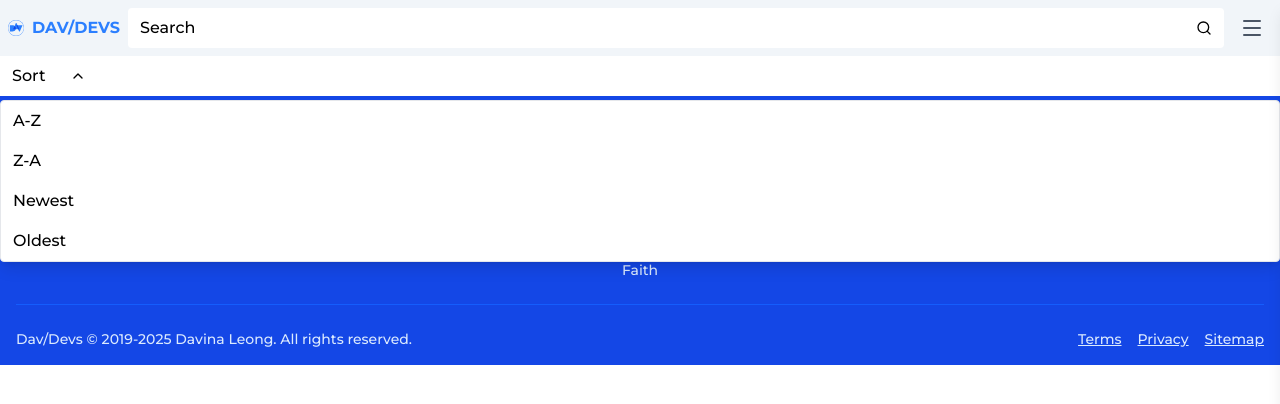
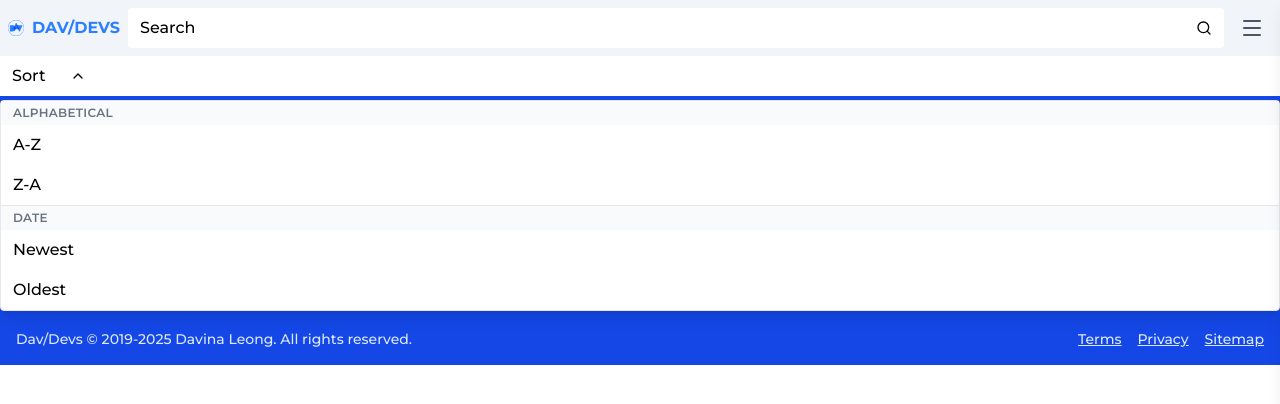
Before and after one commit to davinaleong/proj-davdevs-2025, a Next.js app: page / in a window 1280 px wide. Both pictures are taken after a click on the button 77 px from the left and 76 px from the top of the page. Shown: the top 404 px of the page. Built offline with nearby package versions, Linux system fonts and the light colour scheme.

Commit message:
Done with the DropdownMenu

```diff
--- /dev/null
+++ b/app/components/DropdownMenu.tsx
@@ -0,0 +1,106 @@
+'use client'
+
+import { useState } from 'react'
+import { ChevronDown, ChevronUp } from "lucide-react"
+
+interface DropdownOption {
+  label: string;
+  value: string;
+}
+
+interface DropdownGroup {
+  label: string;
+  options: DropdownOption[];
+}
+
+interface DropdownMenuProps {
+  groups?: DropdownGroup[];
+  options?: DropdownOption[];
+  value?: string;
+  onChange?: (value: string) => void;
+  placeholder?: string;
+  className?: string;
+}
+
+export default function DropdownMenu({
+  groups = [],
+  options = [],
+  value = '',
+  onChange,
+  placeholder = 'Select',
+  className = ""
+}: DropdownMenuProps) {
+  const [isOpen, setIsOpen] = useState(false);
+
+  // Flatten all options for finding selected option
+  const allOptions = [
+    ...options,
+    ...groups.flatMap(group => group.options)
+  ];
+
+  const selectedOption = allOptions.find(option => option.value === value);
+  const displayLabel = selectedOption ? selectedOption.label : placeholder;
+
+  const handleToggle = () => {
+    setIsOpen(!isOpen);
+  };
+
+  const handleSelect = (optionValue: string) => {
+    onChange?.(optionValue);
+    setIsOpen(false);
+  };
+
+  const renderOption = (option: DropdownOption) => (
+    <li
+      key={option.value}
+      onClick={() => handleSelect(option.value)}
+      className="px-3 py-2 cursor-pointer hover:bg-gray-100 dark:hover:bg-blue-400 transition-colors"
+    >
+      {option.label}
+    </li>
+  );
+
+  const renderGroup = (group: DropdownGroup, index: number) => (
+    <li key={group.label}>
+      <div className="px-3 py-1 text-xs font-semibold text-gray-500 dark:text-gray-300 uppercase tracking-wide bg-gray-50 dark:bg-blue-200">
+        {group.label}
+      </div>
+      <ul>
+        {group.options.map(option => renderOption(option))}
+      </ul>
+      {index < groups.length - 1 && (
+        <hr className="border-gray-200 dark:border-gray-500" />
+      )}
+    </li>
+  );
+
+  return (
+    <div className={`relative ${className}`}>
+      <div className="flex items-center text-black bg-white dark:bg-blue-300 rounded-sm overflow-hidden">
+        <span className="px-3 py-2">{displayLabel}</span>
+        <button
+          type="button"
+          onClick={handleToggle}
+          className="px-3 py-2 cursor-pointer hover:opacity-80"
+        >
+          {isOpen ? <ChevronUp size={16} /> : <ChevronDown size={16} />}
+        </button>
+      </div>
+
+      {isOpen && (
+        <ul className="absolute top-full left-0 right-0 z-10 mt-1 text-black bg-white dark:bg-blue-300 rounded-sm shadow-lg border border-gray-200 dark:border-gray-600">
+          {/* Render flat options */}
+          {options.map(option => renderOption(option))}
+
+          {/* Add separator if both flat options and groups exist */}
+          {options.length > 0 && groups.length > 0 && (
+            <hr className="border-gray-200 dark:border-gray-500" />
+          )}
+
+          {/* Render grouped options */}
+          {groups.map((group, index) => renderGroup(group, index))}
+        </ul>
+      )}
+    </div>
+  );
+}
--- a/app/components/SortInput.tsx
+++ b/app/components/SortInput.tsx
@@ -1,69 +1,24 @@
-'use client'
-
-import { useState } from 'react'
-import { ChevronDown, ChevronUp } from "lucide-react"
-import sortConfig from '../config/sort-options.json'
-
-interface SortOption {
-  label: string;
-  value: string;
-}
+import DropdownMenu from './DropdownMenu'
+import sortConfig from './../config/sort-options.json'
 
 interface SortInputProps {
-  options?: SortOption[];
   value?: string;
   onChange?: (value: string) => void;
   className?: string;
 }
 
-const DEFAULT_OPTIONS: SortOption[] = sortConfig.sortOptions;
-
 export default function SortInput({
-  options = DEFAULT_OPTIONS,
   value = '',
   onChange,
   className = ""
 }: SortInputProps) {
-  const [isOpen, setIsOpen] = useState(false);
-
-  const selectedOption = options.find(option => option.value === value);
-  const displayLabel = selectedOption ? selectedOption.label : 'Sort';
-
-  const handleToggle = () => {
-    setIsOpen(!isOpen);
-  };
-
-  const handleSelect = (optionValue: string) => {
-    onChange?.(optionValue);
-    setIsOpen(false);
-  };
-
   return (
-    <div className={`relative ${className}`}>
-      <div className="flex items-center text-black bg-white dark:bg-blue-300 rounded-sm overflow-hidden">
-        <span className="px-3 py-2">{displayLabel}</span>
-        <button
-          type="button"
-          onClick={handleToggle}
-          className="px-3 py-2 cursor-pointer hover:opacity-80"
-        >
-          {isOpen ? <ChevronUp size={16} /> : <ChevronDown size={16} />}
-        </button>
-      </div>
-
-      {isOpen && (
-        <ul className="absolute top-full left-0 right-0 z-10 mt-1 text-black bg-white dark:bg-blue-300 rounded-sm shadow-lg border border-gray-200 dark:border-gray-600">
-          {options.map((option) => (
-            <li
-              key={option.value}
-              onClick={() => handleSelect(option.value)}
-              className="px-3 py-2 cursor-pointer hover:bg-gray-100 dark:hover:bg-blue-400 transition-colors"
-            >
-              {option.label}
-            </li>
-          ))}
-        </ul>
-      )}
-    </div>
+    <DropdownMenu
+      groups={sortConfig.groups}
+      value={value}
+      onChange={onChange}
+      placeholder="Sort"
+      className={className}
+    />
   );
 }
--- a/app/config/sort-options.json
+++ b/app/config/sort-options.json
@@ -1,8 +1,18 @@
 {
-  "sortOptions": [
-    { "label": "A-Z", "value": "asc" },
-    { "label": "Z-A", "value": "desc" },
-    { "label": "Newest", "value": "newest" },
-    { "label": "Oldest", "value": "oldest" }
+  "groups": [
+    {
+      "label": "Alphabetical",
+      "options": [
+        { "label": "A-Z", "value": "asc" },
+        { "label": "Z-A", "value": "desc" }
+      ]
+    },
+    {
+      "label": "Date",
+      "options": [
+        { "label": "Newest", "value": "newest" },
+        { "label": "Oldest", "value": "oldest" }
+      ]
+    }
   ]
 }
```
